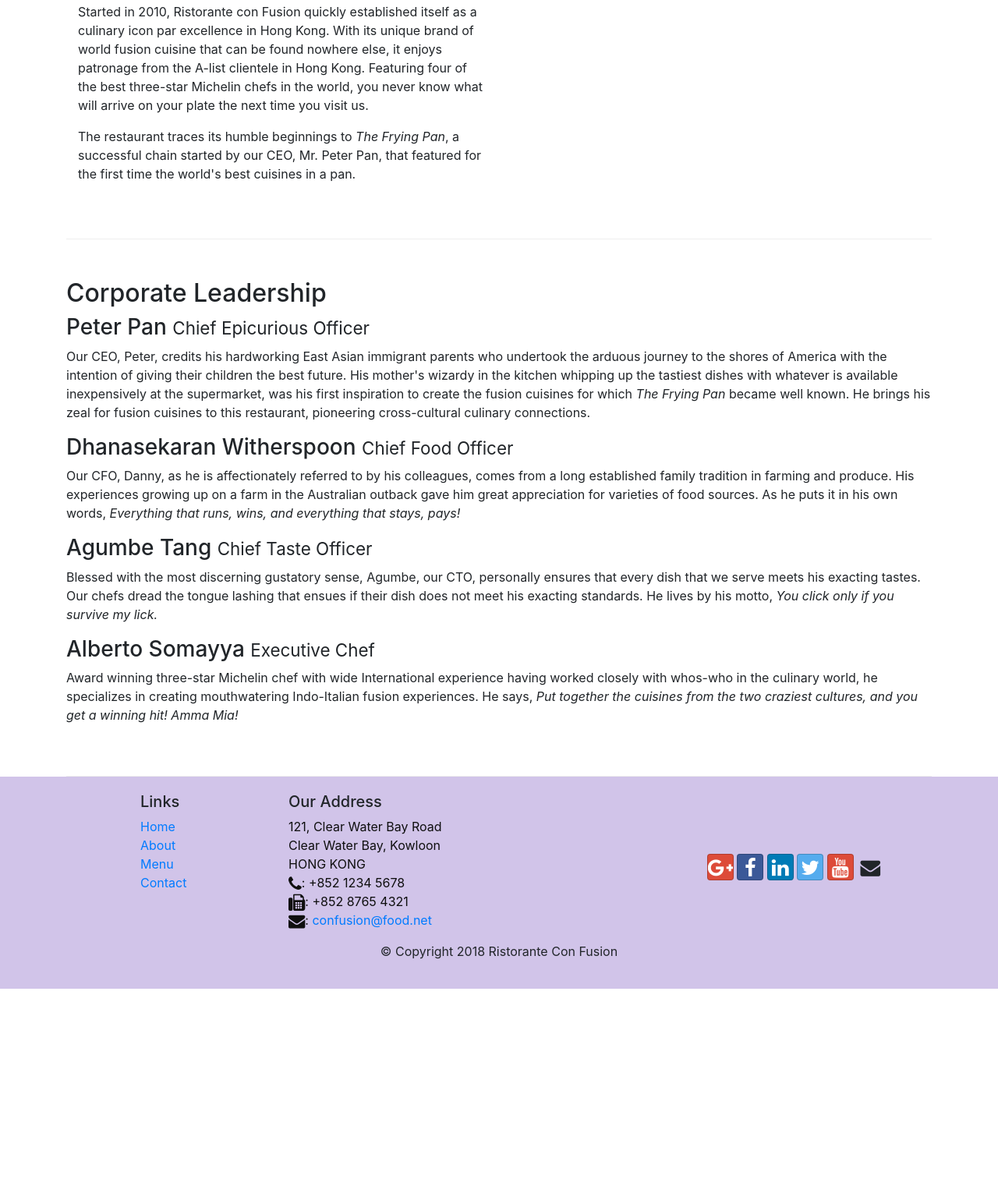
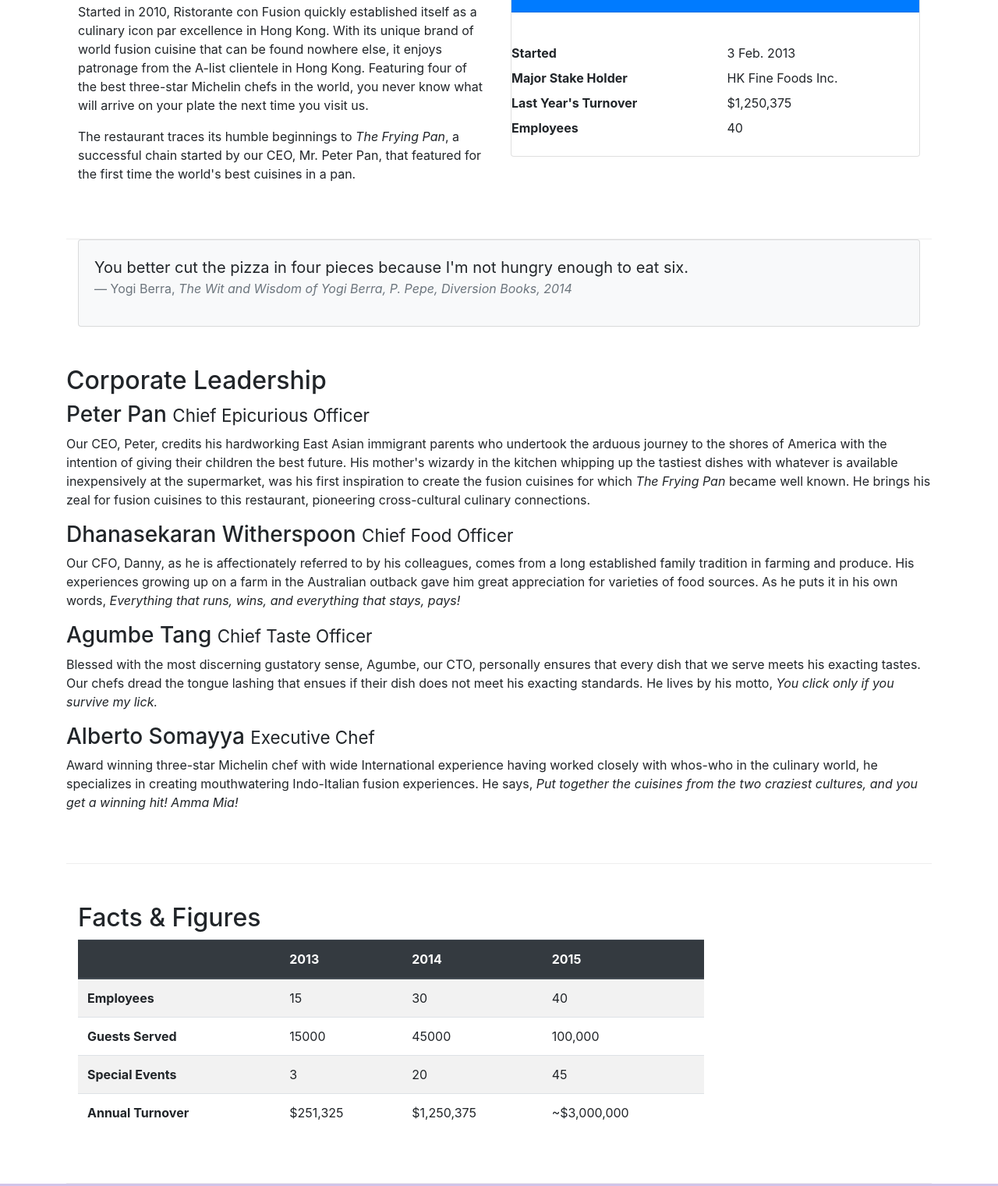
Before and after one commit to shreyaghate02/bootstrap, a website: page aboutus.html in a window 1280 px wide. Shown: the part 558-2079 px from the top of the page at 78% size. Before the commit the page ends 1826 px from the top, so only its background shows below. Drawn offline with nearby package versions, Linux system fonts and the light colour scheme.

Commit message:
table and card

```diff
--- a/aboutus.html
+++ b/aboutus.html
@@ -65,11 +65,36 @@
                 <p>Started in 2010, Ristorante con Fusion quickly established itself as a culinary icon par excellence in Hong Kong. With its unique brand of world fusion cuisine that can be found nowhere else, it enjoys patronage from the A-list clientele in Hong Kong.  Featuring four of the best three-star Michelin chefs in the world, you never know what will arrive on your plate the next time you visit us.</p>
                 <p>The restaurant traces its humble beginnings to <em>The Frying Pan</em>, a successful chain started by our CEO, Mr. Peter Pan, that featured for the first time the world's best cuisines in a pan.</p>
             </div>
-            <div>
+            <div class="col-sm">
+                <div class="card">
+                    <h3 class="card-header bg-primary text-white">Facts At a Glance</h3>
+                    <div class="card-body"></div>
+                    <dl class="row">
+                        <dt class="col-6">Started</dt>
+                        <dd class="col-6">3 Feb. 2013</dd>
+                        <dt class="col-6">Major Stake Holder</dt>
+                        <dd class="col-6">HK Fine Foods Inc.</dd>
+                        <dt class="col-6">Last Year's Turnover</dt>
+                        <dd class="col-6">$1,250,375</dd>
+                        <dt class="col-6">Employees</dt>
+                        <dd class="col-6">40</dd>
+                    </dl>
+                </div>
             </div>
         </div>
 
-
+        <div class="col-12">
+                <div class="card card-body bg-light">
+                    <blockquote class="blockquote">
+                        <p class="mb-0">You better cut the pizza in four pieces because
+                            I'm not hungry enough to eat six.</p>
+                        <footer class="blockquote-footer">Yogi Berra,
+                            <cite title="Source Title">The Wit and Wisdom of Yogi Berra,
+                            P. Pepe, Diversion Books, 2014</cite>
+                        </footer>
+                    </blockquote>
+                </div>
+            </div>
         <div class="row row-content">
             <div>
                 <h2>Corporate Leadership</h2>
@@ -91,7 +116,51 @@
                 </div>
             </div>
        </div>
-
+       <div class="row row-content">
+            <div class="col-12 col-sm-9">
+                <h2>Facts &amp; Figures</h2>
+                <div class="table-responsive">
+                        <table class="table table-striped">
+                            <thead class="thead-dark">
+                                <tr>
+                                    <th>&nbsp;</th>
+                                    <th>2013</th>
+                                    <th>2014</th>
+                                    <th>2015</th>
+                                </tr>
+                            </thead>
+                            <tbody>
+                                <tr>
+                                    <th>Employees</th>
+                                    <td>15</td>
+                                    <td>30</td>
+                                    <td>40</td>
+                                </tr>
+                                <tr>
+                                    <th>Guests Served</th>
+                                    <td>15000</td>
+                                    <td>45000</td>
+                                    <td>100,000</td>
+                                </tr>
+                                <tr>
+                                    <th>Special Events</th>
+                                    <td>3</td>
+                                    <td>20</td>
+                                    <td>45</td>
+                                </tr>
+                                <tr>
+                                    <th>Annual Turnover</th>
+                                    <td>$251,325</td>
+                                    <td>$1,250,375</td>
+                                    <td>~$3,000,000</td>
+                                </tr>
+                            </tbody>
+                        </table>
+                    </div>
+            </div>
+             <div class="col-12 col-sm-3">
+            </div>
+       </div>
     </div>
 
     <footer class="footer">
```
Also changed, not shown: contactus.html (+31 -1 lines).
